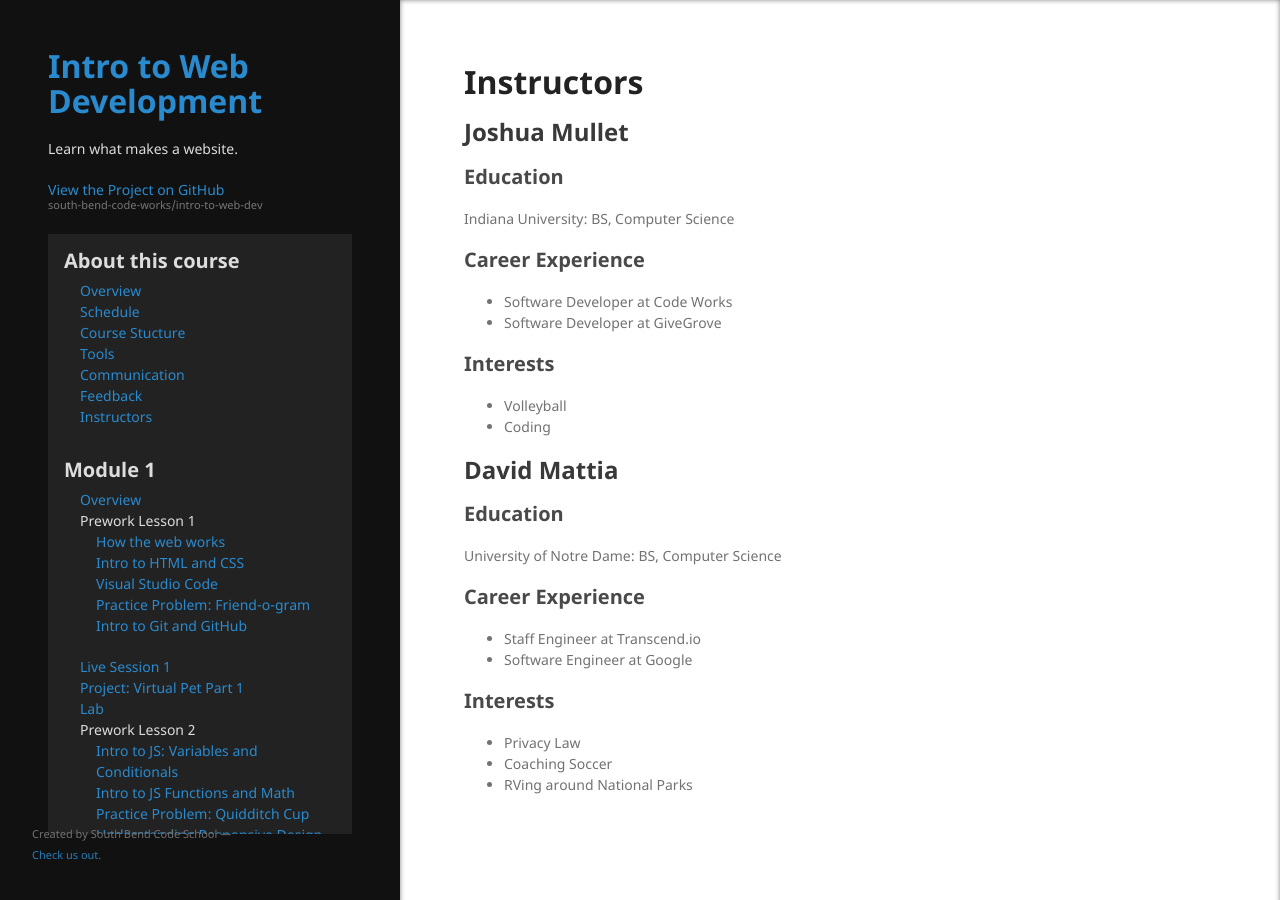
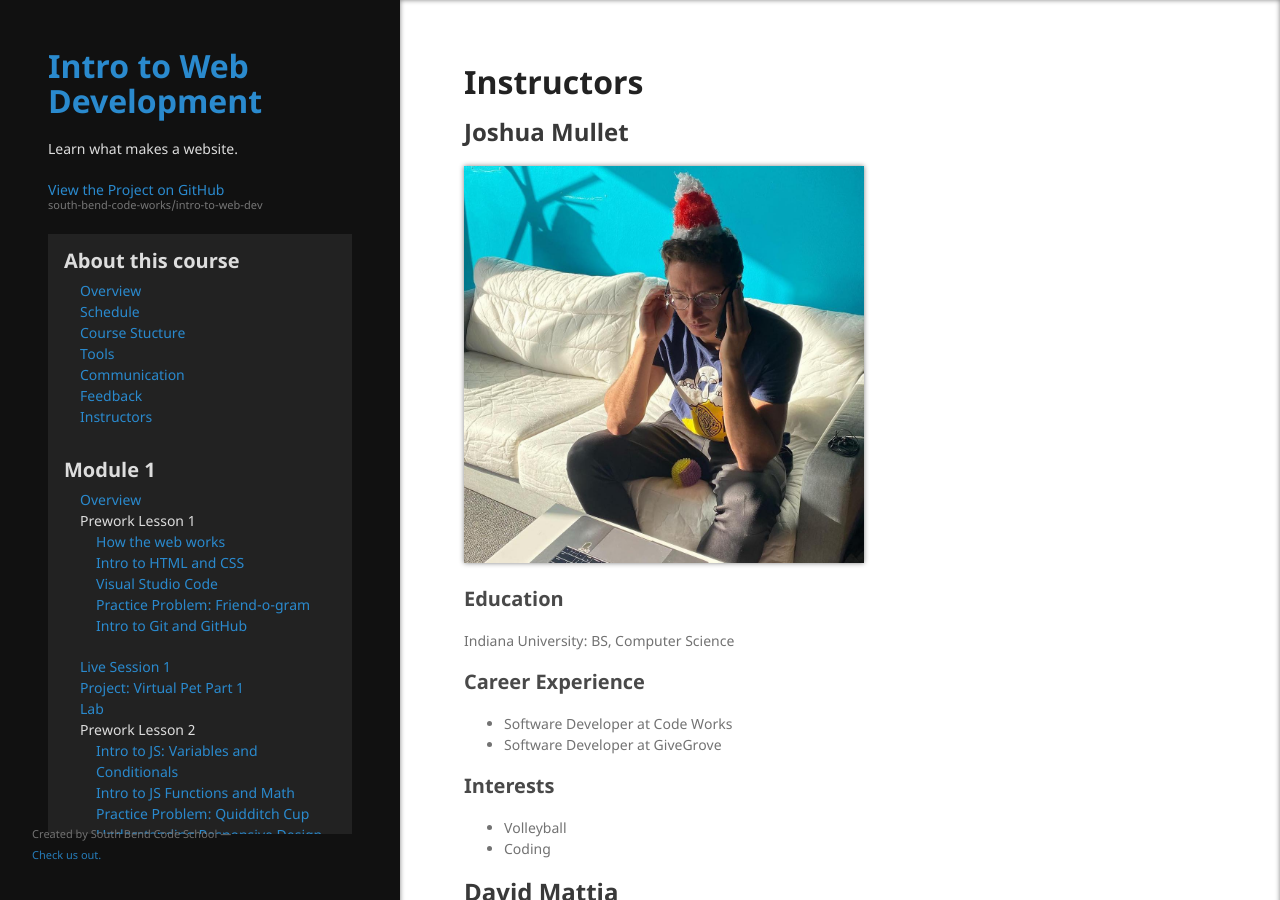
Before and after one commit to south-bend-code-works/intro-to-web-dev, a Jekyll site: the page built from lessons/module0/instructors.md, in a window 1280 px wide and 900 px high. Built offline with Jekyll 4.4.1, drawn with Linux system fonts in a browser that asks for light colours; our own code applies the rules of GitHub Pages for plain Markdown files.

Commit message:
added some photos

```diff
--- a/lessons/module0/instructors.md
+++ b/lessons/module0/instructors.md
@@ -5,6 +5,9 @@ layout: default
 # Instructors
 
 ## Joshua Mullet
+
+![Joshua]({{ site.baseurl }}/assets/img/module1/joshua.jpg){: style="max-width:400px"}
+
 
 ### Education
 Indiana University: BS, Computer Science
@@ -21,6 +24,9 @@ Indiana University: BS, Computer Science
 
 ## David Mattia
 
+![David]({{ site.baseurl }}/assets/img/module1/david.jpg){: style="max-width:400px"}
+
+
 ### Education
 University of Notre Dame: BS, Computer Science
 
```
Also changed, not shown: assets/img/module1/david.jpg (added), assets/img/module1/joshua.jpg (added).
